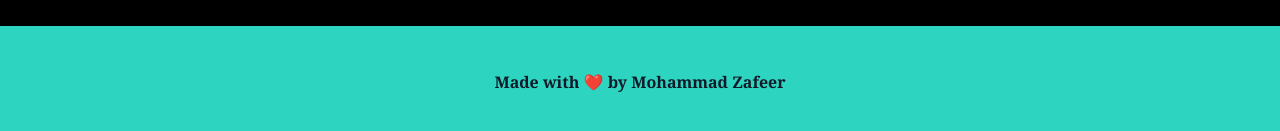
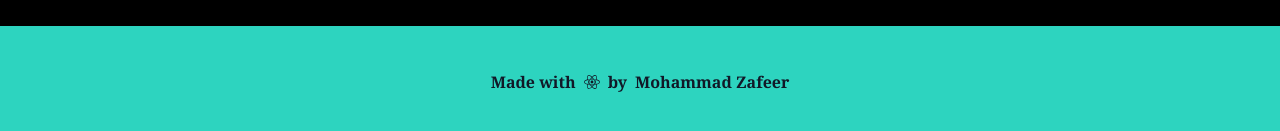
Before and after one commit to mohdzafeer/cryptofriend, a React (Create React App) app: page / in a window 1280 px wide. Shown: the part 727-858 px from the top of the page. Built offline with nearby package versions, Linux system fonts and the light colour scheme; no server answers.

Commit message:
react icon added to footer

```diff
--- a/package.json
+++ b/package.json
@@ -5,21 +5,19 @@
   "dependencies": {
     "@emotion/react": "^11.13.0",
     "@emotion/styled": "^11.13.0",
-
     "@headlessui/react": "^2.1.2",
     "@heroicons/react": "^2.1.5",
-
+    "@mui/material": "^5.16.7",
     "@testing-library/jest-dom": "^5.17.0",
     "@testing-library/react": "^13.4.0",
     "@testing-library/user-event": "^13.5.0",
     "axios": "^1.7.3",
     "chart.js": "^4.4.4",
-    "@mui/material": "^5.16.7",
-
     "react": "^18.3.1",
     "react-alice-carousel": "^2.9.1",
     "react-chartjs-2": "^5.2.0",
     "react-dom": "^18.3.1",
+    "react-icons": "^5.3.0",
     "react-router-dom": "^6.26.0",
     "react-scripts": "5.0.1",
     "web-vitals": "^2.1.4"
--- a/src/Components/Footer.js
+++ b/src/Components/Footer.js
@@ -1,9 +1,12 @@
+
+import { FaReact } from "react-icons/fa";
+
 
 const Footer = () => {
 
     return (
         <div className='flex justify-center items-center h-28 bg-teal-400 text-gray-900 font-bold mt-10 font-serif'>
-            <p>Made with ❤️ by <span onClick={()=>window.open('https://portfolio-nine-rust-42.vercel.app/')} className='font-semibold hover:underline cursor-pointer duration-200 '>Mohammad Zafeer</span></p>
+            <p className="flex items-center gap-2">Made with <FaReact/> by <span onClick={()=>window.open('https://portfolio-nine-rust-42.vercel.app/')} className='font-semibold hover:underline cursor-pointer duration-200 '>Mohammad Zafeer</span></p>
         </div>
     )
 }
```
Also changed, not shown: 1 other file (tests, documents, lock files or other folders).
